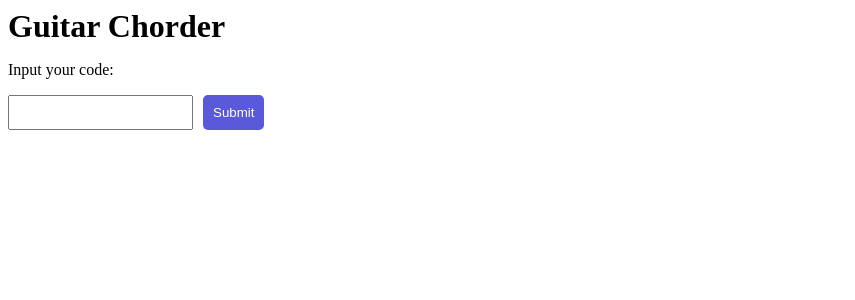
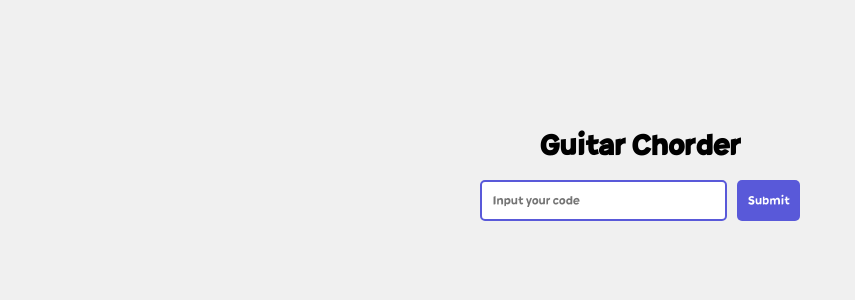
Before and after one commit to YoonKeumJae/guitarCoder, a React (Vite) app: page / in a window 1280 px wide. Shown: the top 300 px of the page, without its empty margins (0-855 px from the left). Built offline with nearby package versions, Linux system fonts and the light colour scheme.

Commit message:
[feat] style add

```diff
--- a/package.json
+++ b/package.json
@@ -12,7 +12,8 @@
   "dependencies": {
     "react": "^18.3.1",
     "react-dom": "^18.3.1",
-    "styled-components": "^6.1.13"
+    "styled-components": "^6.1.13",
+    "styled-reset": "^4.5.2"
   },
   "devDependencies": {
     "@eslint/js": "^9.15.0",
--- a/src/App.tsx
+++ b/src/App.tsx
@@ -3,7 +3,16 @@ import SVGrenderer from "./utils/SVGrenderer/SVGrenderer";
 import { useState } from "react";
 import styled from "styled-components";
 
-const Wrapper = styled.div``;
+const Wrapper = styled.div`
+  width: 100%;
+  height: 100vh;
+  padding: 10% 20%;
+  background-color: #f0f0f0;
+  display: flex;
+  flex-direction: column;
+  align-items: center;
+  gap: 20px;
+`;
 const Title = styled.div`
   font-size: 2rem;
   font-weight: bold;
@@ -11,6 +20,14 @@ const Title = styled.div`
 const Form = styled.form`
   display: flex;
   gap: 10px;
+`;
+const Input = styled.input`
+  border-radius: 5px;
+  border: 2px solid #5959d9;
+  padding: 10px;
+  :focus {
+    outline: none;
+  }
 `;
 const Button = styled.button`
   padding: 10px;
@@ -37,9 +54,12 @@ function App() {
   return (
     <Wrapper>
       <Title>Guitar Chorder</Title>
-      <p>Input your code: </p>
       <Form onSubmit={(e) => onSubmit(e)}>
-        <input type="text" onChange={(e) => setInputChord(e.target.value)} />
+        <Input
+          type="text"
+          placeholder="Input your code"
+          onChange={(e) => setInputChord(e.target.value)}
+        />
         <Button type="submit">Submit</Button>
       </Form>
       {chord && <SVGrenderer chord={chord} />}
--- /dev/null
+++ b/src/GlobalStyle.ts
@@ -0,0 +1,22 @@
+import { createGlobalStyle } from "styled-components";
+import reset from "styled-reset";
+import HSSantokkiRegular from "/HSSantokki-Regular.ttf";
+
+const GlobalStyle = createGlobalStyle`
+  ${reset}
+  * {
+    box-sizing: border-box;
+    margin: 0;
+  }
+  @font-face {
+    font-family: 'HSSantokki-Regular';
+        src: local('HSSantokki-Regular'), local('HSSantokki-Regular');
+        font-style: normal;
+        src: url(${HSSantokkiRegular}) format('truetype');
+  }
+  body, * {
+    font-family: 'HSSantokki-Regular', sans-serif;
+  }
+`;
+
+export default GlobalStyle;
--- a/src/main.tsx
+++ b/src/main.tsx
@@ -1,4 +1,10 @@
 import { createRoot } from "react-dom/client";
 import App from "./App.tsx";
+import GlobalStyle from "./GlobalStyle.ts";
 
-createRoot(document.getElementById("root")!).render(<App />);
+createRoot(document.getElementById("root")!).render(
+  <>
+    <GlobalStyle />
+    <App />
+  </>
+);
--- a/src/utils/SVGrenderer/SVGrenderer.tsx
+++ b/src/utils/SVGrenderer/SVGrenderer.tsx
@@ -1,12 +1,16 @@
 import { useRef } from "react";
 import styled from "styled-components";
 import ImageDownloader from "./ImageDownloader";
+import React from "react";
 
 const Wrapper = styled.div`
   display: flex;
   flex-direction: column;
+  align-items: center;
 `;
-const SvgWrapper = styled.div``;
+const SvgWrapper = styled.div`
+  padding: 20px 0;
+`;
 const ButtonsWrapper = styled.div`
   display: flex;
   gap: 10px;
@@ -69,16 +73,16 @@ const SVGrenderer: React.FC<SVGrendererProps> = ({ chord }) => {
           <text
             x="120"
             y="40"
-            font-family="Arial"
-            font-size="40"
+            fontFamily="Arial"
+            fontSize="40"
             fill="black"
-            text-anchor="middle"
-            dominant-baseline="middle"
+            textAnchor="middle"
+            dominantBaseline="middle"
           >
             {name}
           </text>
           {/* empty string */}
-          {openStrings?.map((string: number) => {
+          {openStrings?.map((string: number, index: number) => {
             return (
               <circle
                 cx={20 + 40 * (6 - string)}
@@ -86,22 +90,23 @@ const SVGrenderer: React.FC<SVGrendererProps> = ({ chord }) => {
                 r="10"
                 fill="none"
                 stroke="black"
-                stroke-width="2"
-                dominant-baseline="middle"
+                strokeWidth="2"
+                dominantBaseline="middle"
+                key={`open-string-${index}`}
               />
             );
           })}
           {/* omit string */}
-          {omitStrings?.map((string: number) => {
+          {omitStrings?.map((string: number, index: number) => {
             return (
-              <>
+              <React.Fragment key={`omit${index}`}>
                 <line
                   x1={10 + 40 * (6 - string)}
                   y1="70"
                   x2={30 + 40 * (6 - string)}
                   y2="90"
                   stroke="black"
-                  stroke-width="2"
+                  strokeWidth="2"
                 />
                 <line
                   x1={30 + 40 * (6 - string)}
@@ -109,9 +114,9 @@ const SVGrenderer: React.FC<SVGrendererProps> = ({ chord }) => {
                   x2={10 + 40 * (6 - string)}
                   y2="90"
                   stroke="black"
-                  stroke-width="2"
+                  strokeWidth="2"
                 />
-              </>
+              </React.Fragment>
             );
           })}
           {/* <!--줄--> */}
@@ -121,7 +126,7 @@ const SVGrenderer: React.FC<SVGrendererProps> = ({ chord }) => {
             x2="20"
             y2="300"
             stroke="black"
-            stroke-width="2"
+            strokeWidth="2"
           />
           <line
             x1="60"
@@ -129,7 +134,7 @@ const SVGrenderer: React.FC<SVGrendererProps> = ({ chord }) => {
             x2="60"
             y2="300"
             stroke="black"
-            stroke-width="2"
+            strokeWidth="2"
           />
           <line
             x1="100"
@@ -137,7 +142,7 @@ const SVGrenderer: React.FC<SVGrendererProps> = ({ chord }) => {
             x2="100"
             y2="300"
             stroke="black"
-            stroke-width="2"
+            strokeWidth="2"
           />
           <line
             x1="140"
@@ -145,7 +150,7 @@ const SVGrenderer: React.FC<SVGrendererProps> = ({ chord }) => {
             x2="140"
             y2="300"
             stroke="black"
-            stroke-width="2"
+            strokeWidth="2"
           />
           <line
             x1="180"
@@ -153,7 +158,7 @@ const SVGrenderer: React.FC<SVGrendererProps> = ({ chord }) => {
             x2="180"
             y2="300"
             stroke="black"
-            stroke-width="2"
+            strokeWidth="2"
           />
           <line
             x1="220"
@@ -161,7 +166,7 @@ const SVGrenderer: React.FC<SVGrendererProps> = ({ chord }) => {
             x2="220"
             y2="300"
             stroke="black"
-            stroke-width="2"
+            strokeWidth="2"
           />
           {/* <!--0번--> */}
           <line
@@ -170,7 +175,7 @@ const SVGrenderer: React.FC<SVGrendererProps> = ({ chord }) => {
             x2="221"
             y2="100"
             stroke="black"
-            stroke-width="5"
+            strokeWidth="5"
           />
           {/* <!--프렛--> */}
           <line
@@ -179,7 +184,7 @@ const SVGrenderer: React.FC<SVGrendererProps> = ({ chord }) => {
             x2="220"
             y2="100"
             stroke="black"
-            stroke-width="1"
+            strokeWidth="1"
           />
           <line
             x1="20"
@@ -187,7 +192,7 @@ const SVGrenderer: React.FC<SVGrendererProps> = ({ chord }) => {
             x2="220"
             y2="150"
             stroke="black"
-            stroke-width="1"
+            strokeWidth="1"
           />
           <line
             x1="20"
@@ -195,7 +200,7 @@ const SVGrenderer: React.FC<SVGrendererProps> = ({ chord }) => {
             x2="220"
             y2="200"
             stroke="black"
-            stroke-width="1"
+            strokeWidth="1"
           />
           <line
             x1="20"
@@ -203,7 +208,7 @@ const SVGrenderer: React.FC<SVGrendererProps> = ({ chord }) => {
             x2="220"
             y2="250"
             stroke="black"
-            stroke-width="1"
+            strokeWidth="1"
           />
           <line
             x1="20"
@@ -211,10 +216,10 @@ const SVGrenderer: React.FC<SVGrendererProps> = ({ chord }) => {
             x2="220"
             y2="300"
             stroke="black"
-            stroke-width="1"
+            strokeWidth="1"
           />
           {/* <!--손가락 번호--> */}
-          {frets.map((fret: Fret) => {
+          {frets.map((fret: Fret, index: number) => {
             const string: number = fret.string;
             const fretNumber: number = fret.fret;
             const to_barre = fret.barre?.to_string;
@@ -223,12 +228,13 @@ const SVGrenderer: React.FC<SVGrendererProps> = ({ chord }) => {
               to_barre && from_barre ? from_barre - to_barre + 1 : 0;
 
             return (
-              <>
+              <React.Fragment>
                 <circle
                   cx={20 + 40 * (6 - string)}
                   cy={125 + 50 * (fretNumber - 1)}
                   r="15"
                   fill="black"
+                  key={`fret-circle-${index}`}
                 />
                 {to_barre !== undefined && from_barre !== undefined && (
                   <rect
@@ -239,7 +245,7 @@ const SVGrenderer: React.FC<SVGrendererProps> = ({ chord }) => {
                     rx="15"
                   />
                 )}
-              </>
+              </React.Fragment>
             );
           })}
         </svg>
```
Also changed, not shown: public/HSSantokki-Regular.ttf (added), 1 other file (tests, documents, lock files or other folders).
